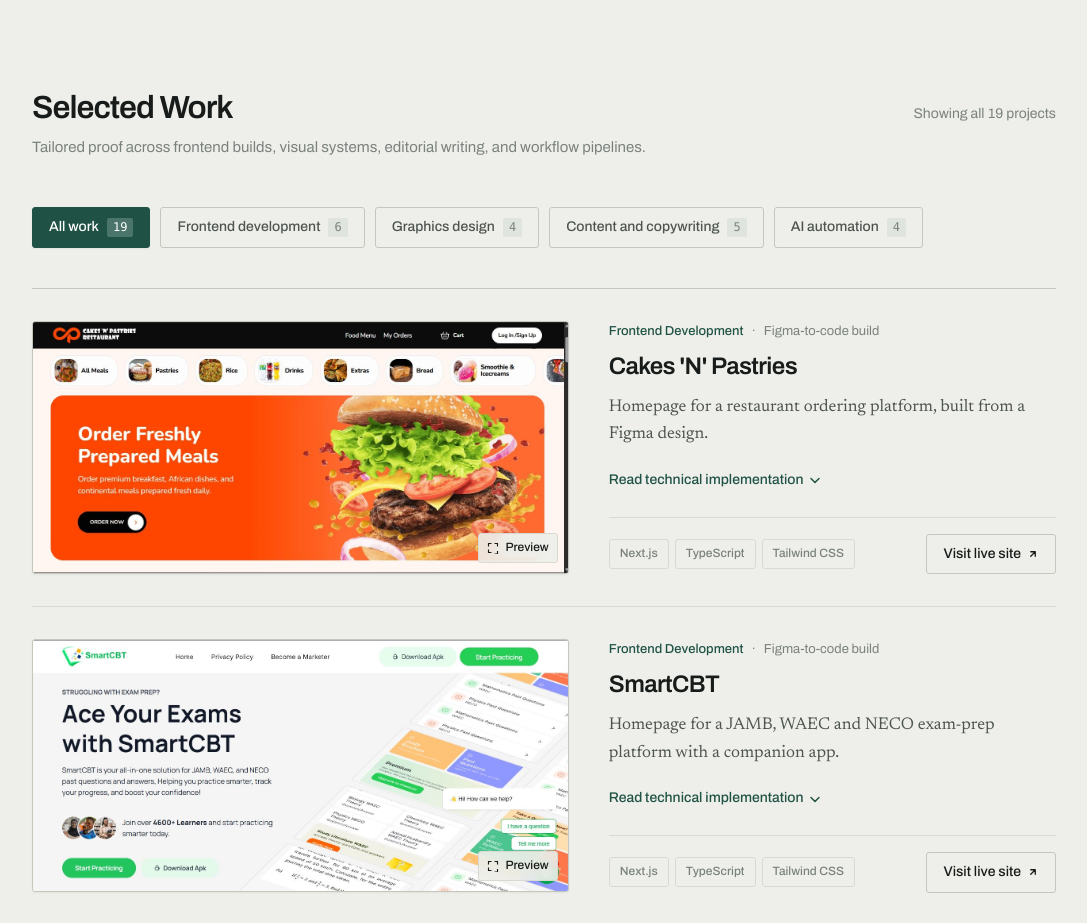
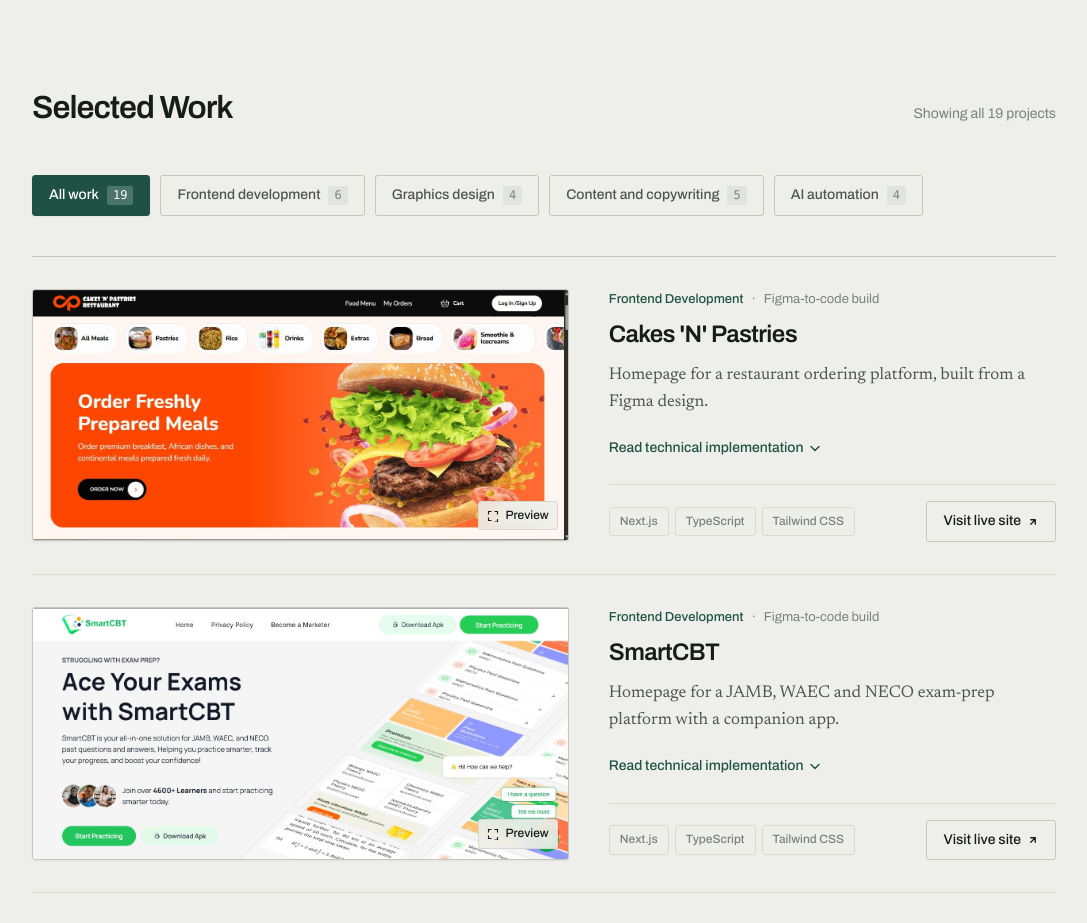
Before and after one commit to valerian0871/portfolio, a React (Vite) app: page / in a window 1280 px wide. Shown: the part 1300-2223 px from the top of the page, without its empty margins (96-1183 px from the left). Built offline with nearby package versions, Linux system fonts and the light colour scheme.

Commit message:
fix: remove redundant description in WorkSection component for cleaner UI

```diff
--- a/src/components/WorkSection.tsx
+++ b/src/components/WorkSection.tsx
@@ -59,10 +59,7 @@
               <h2 id="work-title" className="text-[2rem] leading-[1.18] font-semibold tracking-[-0.03em]">
                 Selected Work
               </h2>
-              <p className="mt-2 text-[0.9375rem] text-ink-3">
-                Tailored proof across frontend builds, visual systems, editorial writing, and workflow pipelines.
-              </p>
-            </div>
+                 </div>
             <p role="status" className="text-[0.875rem] tabular-nums text-ink-3">
               {ready ? label : 'Loading projects'}
             </p>
```
